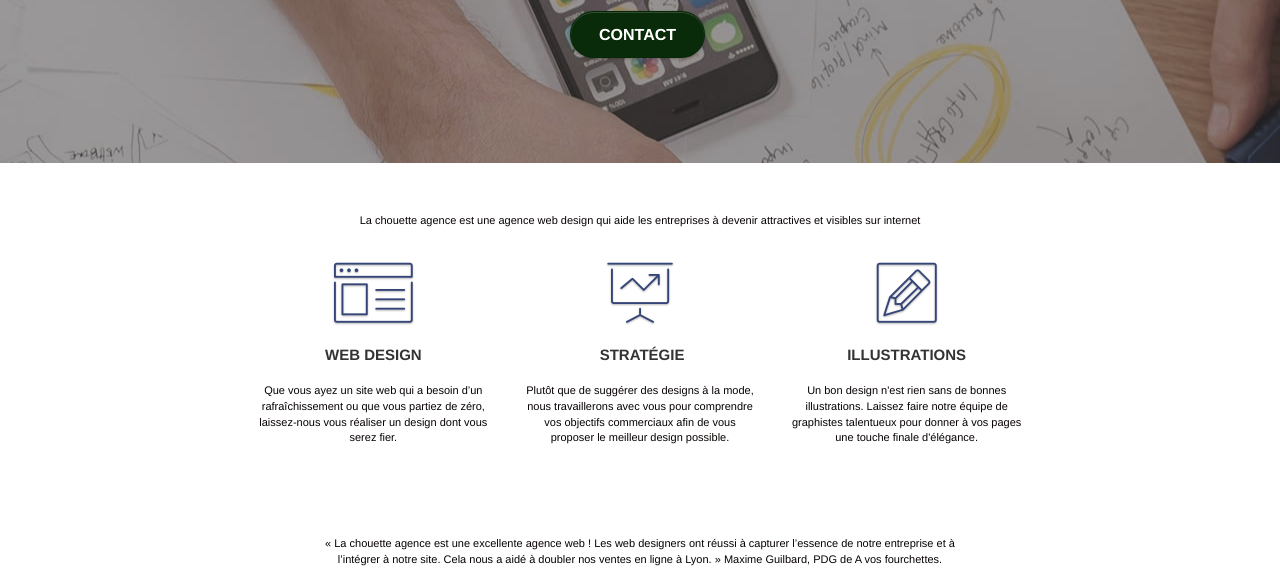
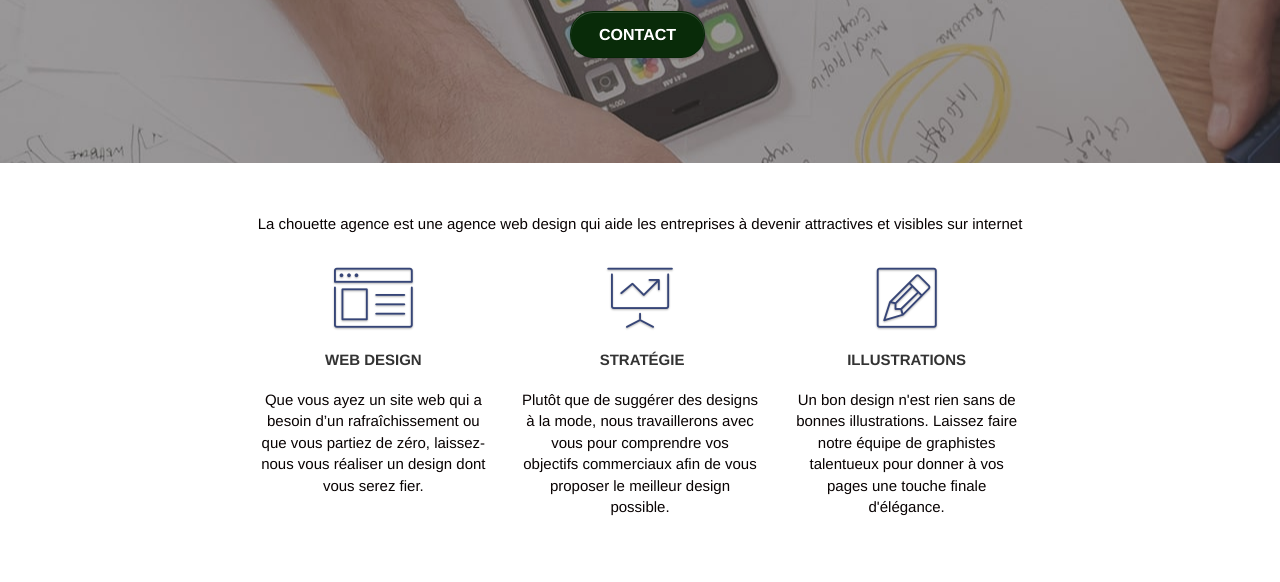
Before and after one commit to ana2854/AnaNasta_4_21062021, a plain HTML site: page index.html in a window 1280 px wide. Shown: the part 369-951 px from the top of the page. Drawn offline with Linux system fonts and the light colour scheme.

Commit message:
augmentation taille police des paragraphes

```diff
--- a/index.html
+++ b/index.html
@@ -126,7 +126,7 @@
 			<div class="col-xs-12 col-md-8 col-md-offset-2 text-center">
 				<p>« La chouette agence est une excellente agence web ! Les web designers ont réussi à capturer l’essence de notre entreprise et à l’intégrer à notre site. Cela nous a aidé à doubler nos ventes en ligne à Lyon. »
 					Maxime Guilbard, PDG de A vos fourchettes.
-					</p>>
+					</p>
 
 			</div>
 		</div>
--- a/style.css
+++ b/style.css
@@ -679,7 +679,7 @@ a {
 }
 
 p {
-    font-size: 11px;
+    font-size: 15px;
 
 }
 
```
